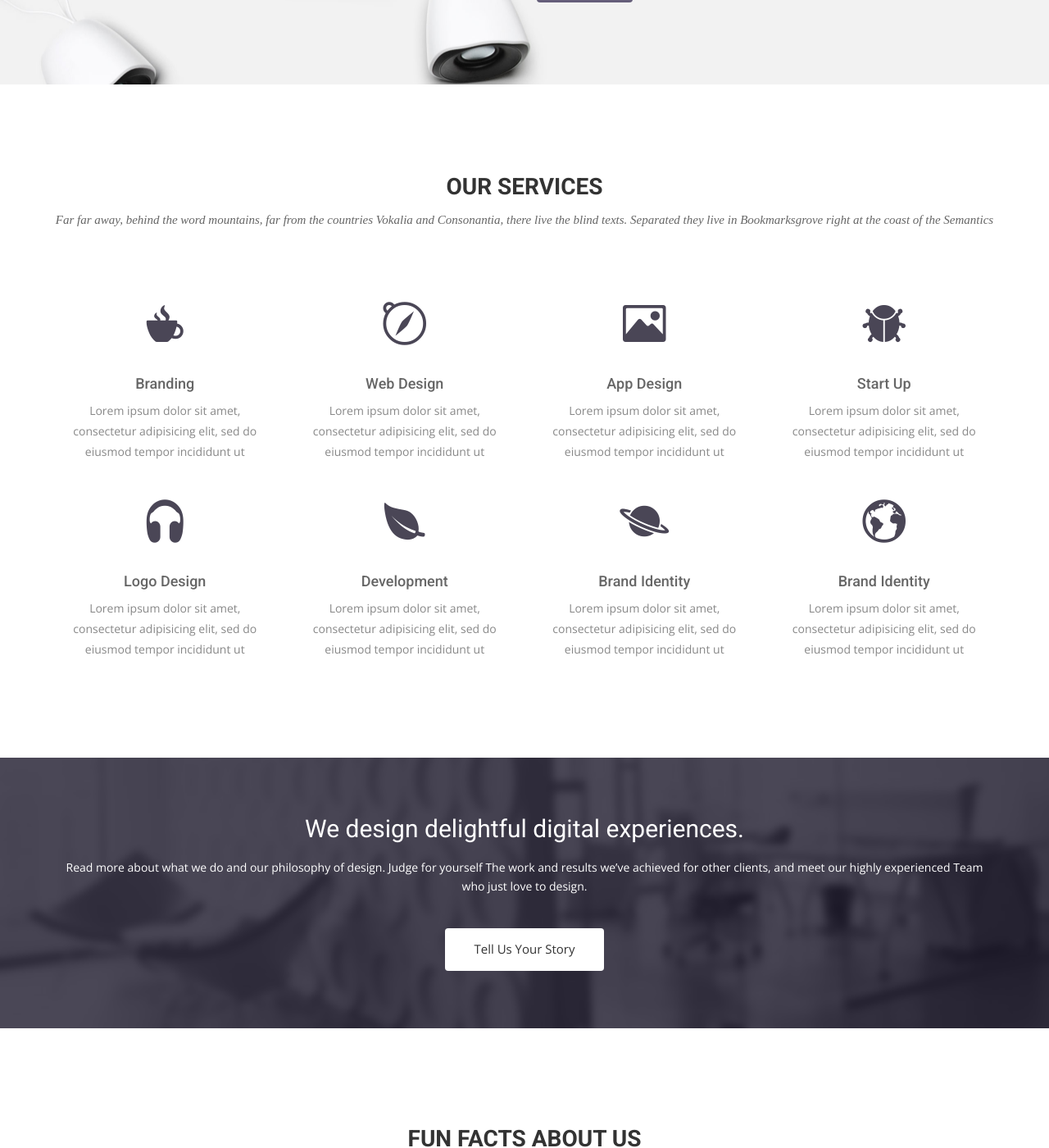
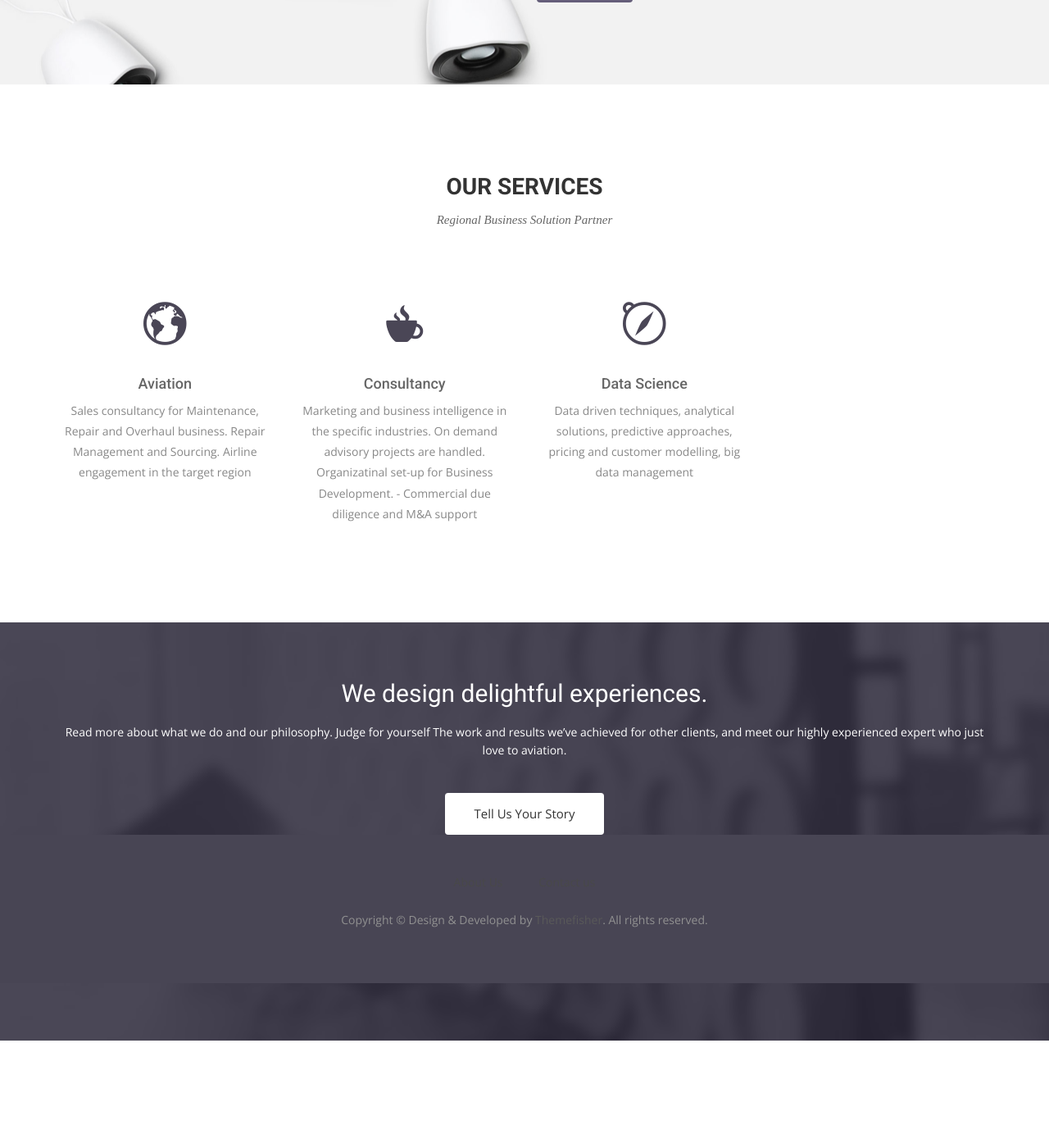
Before and after one commit to hrnaltd/hrnaltd.github.io, a Jekyll site: the page built from index.html, in a window 1280 px wide and 1400 px high, scrolled down 2282 px. Shown: the whole window at 82% size. Built offline with Jekyll 4.4.1, drawn with Linux system fonts in a browser that asks for light colours; nearby versions of some CDN libraries; some web fonts are replaced; after the commit the page ends 3551 px from its top, so only the background shows below that; some of the changed text lies outside the part shown.

Commit message:
Update index.html
design final

```diff
--- a/index.html
+++ b/index.html
@@ -68,65 +68,32 @@ permalink: /
     <div class="row">
       <div class="section-title">
         <h2>Our Services</h2>
-        <p>Far far away, behind the word mountains, far from the countries Vokalia and Consonantia, there live the blind texts. Separated they live in Bookmarksgrove right at the coast of the Semantics</p>
+        <p>Regional Business Solution Partner</p>
       </div>
     </div>
     <div class="row ">
       <div class="col-sm-6 col-md-3">
         <div class="service-item">
+          <i class="ion-earth"></i>
+          <h4>Aviation</h4>
+          <p>Sales consultancy for Maintenance, Repair and Overhaul business. Repair Management and Sourcing. Airline engagement in the target region </p>
+        </div>
+      </div>
+      <div class="col-sm-6 col-md-3">
+        <div class="service-item">
           <i class="icon ion-coffee"></i>
-          <h4>Branding</h4>
-          <p>Lorem ipsum dolor sit amet, consectetur adipisicing elit, sed do eiusmod tempor incididunt ut </p>
+          <h4>Consultancy</h4>
+          <p>Marketing and business intelligence in the specific industries. On demand advisory projects are handled. Organizatinal set-up for Business Development. -	Commercial due diligence and M&A support </p>
         </div>
       </div>
       <div class="col-sm-6 col-md-3">
         <div class="service-item">
           <i class="ion-compass"></i>
-          <h4>Web Design</h4>
-          <p>Lorem ipsum dolor sit amet, consectetur adipisicing elit, sed do eiusmod tempor incididunt ut </p>
+          <h4>Data Science</h4>
+          <p>Data driven techniques, analytical solutions, predictive approaches, pricing and customer modelling, big data management</p>
         </div>
       </div>
-      <div class="col-sm-6 col-md-3">
-        <div class="service-item">
-          <i class="ion-image"></i>
-          <h4>App Design</h4>
-          <p>Lorem ipsum dolor sit amet, consectetur adipisicing elit, sed do eiusmod tempor incididunt ut </p>
-        </div>
-      </div>
-      <div class="col-sm-6 col-md-3">
-        <div class="service-item">
-          <i class="ion-bug"></i>
-          <h4>Start Up</h4>
-          <p>Lorem ipsum dolor sit amet, consectetur adipisicing elit, sed do eiusmod tempor incididunt ut </p>
-        </div>
-      </div>
-      <div class="col-sm-6 col-md-3">
-        <div class="service-item">
-          <i class="ion-headphone"></i>
-          <h4>Logo Design</h4>
-          <p>Lorem ipsum dolor sit amet, consectetur adipisicing elit, sed do eiusmod tempor incididunt ut </p>
-        </div>
-      </div>
-      <div class="col-sm-6 col-md-3">
-        <div class="service-item">
-          <i class="ion-leaf"></i>
-          <h4>Development</h4>
-          <p>Lorem ipsum dolor sit amet, consectetur adipisicing elit, sed do eiusmod tempor incididunt ut </p>
-        </div>
-      </div>
-      <div class="col-sm-6 col-md-3">
-        <div class="service-item">
-          <i class="ion-planet"></i>
-          <h4>Brand Identity</h4>
-          <p>Lorem ipsum dolor sit amet, consectetur adipisicing elit, sed do eiusmod tempor incididunt ut </p>
-        </div>
-      </div>
-      <div class="col-sm-6 col-md-3">
-        <div class="service-item">
-          <i class="ion-earth"></i>
-          <h4>Brand Identity</h4>
-          <p>Lorem ipsum dolor sit amet, consectetur adipisicing elit, sed do eiusmod tempor incididunt ut </p>
-        </div>
+
       </div>
     </div>
   </div>
@@ -137,59 +104,10 @@ permalink: /
     <div class="row">
       <div class="col-md-12">
         <div class="block">
-          <h2>We design delightful digital experiences.</h2>
-          <p>Read more about what we do and our philosophy of design. Judge for yourself The work and results we’ve achieved for other clients, and meet our highly experienced Team who just love to design.</p>
+          <h2>We design delightful experiences.</h2>
+          <p>Read more about what we do and our philosophy. Judge for yourself The work and results we’ve achieved for other clients, and meet our highly experienced expert who just love to aviation.</p>
           <a class="btn btn-default btn-call-to-action" href="#" >Tell Us Your Story</a>
         </div>
       </div>
     </div>
   </div>
-</section>
-<!-- Content Start -->
-<section id="testimonial">
-  <div class="container">
-    <div class="row">
-      <div class="section-title text-center">
-        <h2>Fun Facts About Us</h2>
-        <p>Far far away, behind the word mountains, far from the countries Vokalia and Consonantia, there live the blind texts. Separated they live in Bookmarksgrove right at the coast of the Semantics</p>
-      </div>
-    </div>
-    <div class="row">
-      <div class="col-md-6">
-        {% if site.data.funfacts.size > 0 %}
-        <div class="block">
-          {% for ff in site.data.funfacts %}
-          <ul class="counter-box clearfix">
-            <li>
-              <div class="block">
-                <i class="{{ ff.icon }}"></i>
-                <h4 class="counter">{{ ff.counter }}</h4>
-                <span>{{ ff.text }}</span>
-              </div>
-            </li>
-            {% endfor %}
-          </ul>
-        </div>
-        {% endif %}
-      </div>
-      <div class="col-md-6">
-        {% if site.data.testimonials.size > 0 %}
-        <div class="testimonial-carousel">
-          <div id="testimonial-slider" class="owl-carousel">
-            {% for tm in site.data.testimonials %}
-            <div>
-                <img src="img/cotation.png" alt="IMG">
-                <p>{{ tm.testimonial }}</p>
-                <div class="user">
-                  <img src="{{ tm.image }}" alt="Pepole">
-                  <p><span>{{ tm.name }}</span> {{ tm.title }}</p>
-                </div>
-            </div>
-            {% endfor %}
-          </div>
-        </div>
-        {% endif %}
-      </div>
-    </div>
-  </div>
-</section>
```
